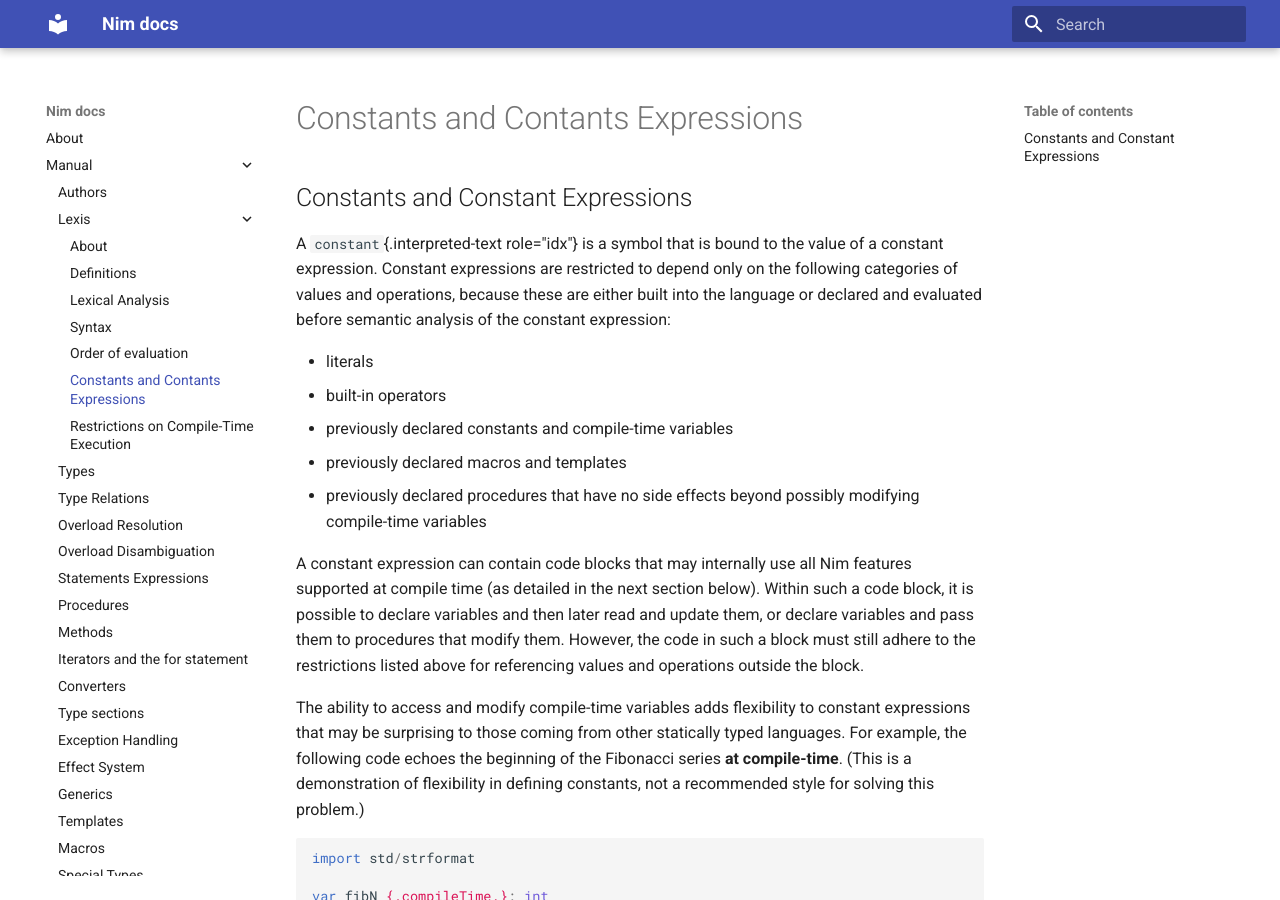
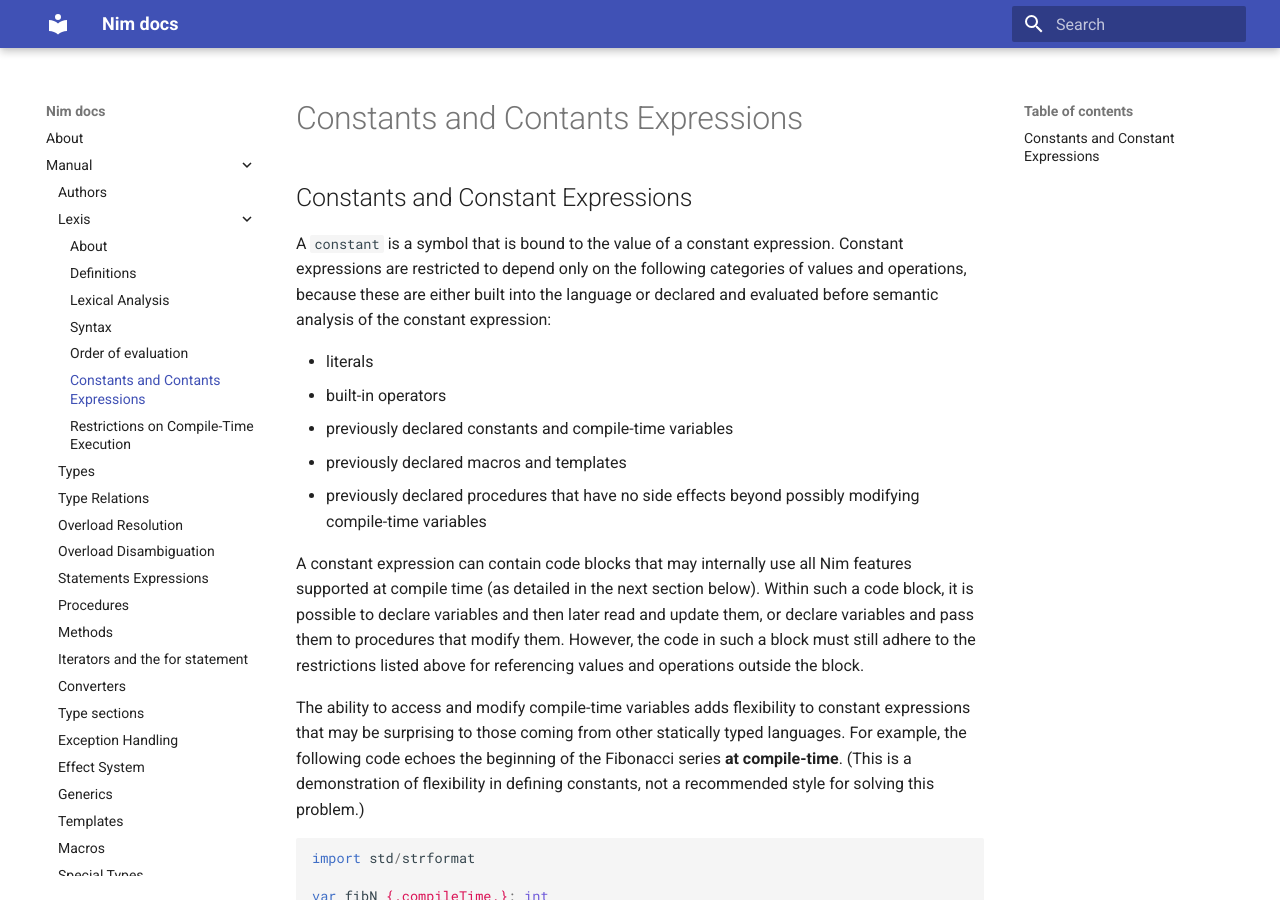
Before and after one commit to mantielero/nimdocs, an MkDocs documentation site: the page built from docs/manual/lexis/constants.md, in a window 1280 px wide and 900 px high. Built offline with MkDocs 1.6.1 and Material for MkDocs 9.7.7, drawn with Linux system fonts in a browser that asks for light colours.

Commit message:
removed: {.interpreted-text role="idx"}

```diff
--- a/docs/manual/lexis/constants.md
+++ b/docs/manual/lexis/constants.md
@@ -1,6 +1,6 @@
 ## Constants and Constant Expressions
 
-A `constant`{.interpreted-text role="idx"} is a symbol that is bound to
+A `constant` is a symbol that is bound to
 the value of a constant expression. Constant expressions are restricted
 to depend only on the following categories of values and operations,
 because these are either built into the language or declared and
```
